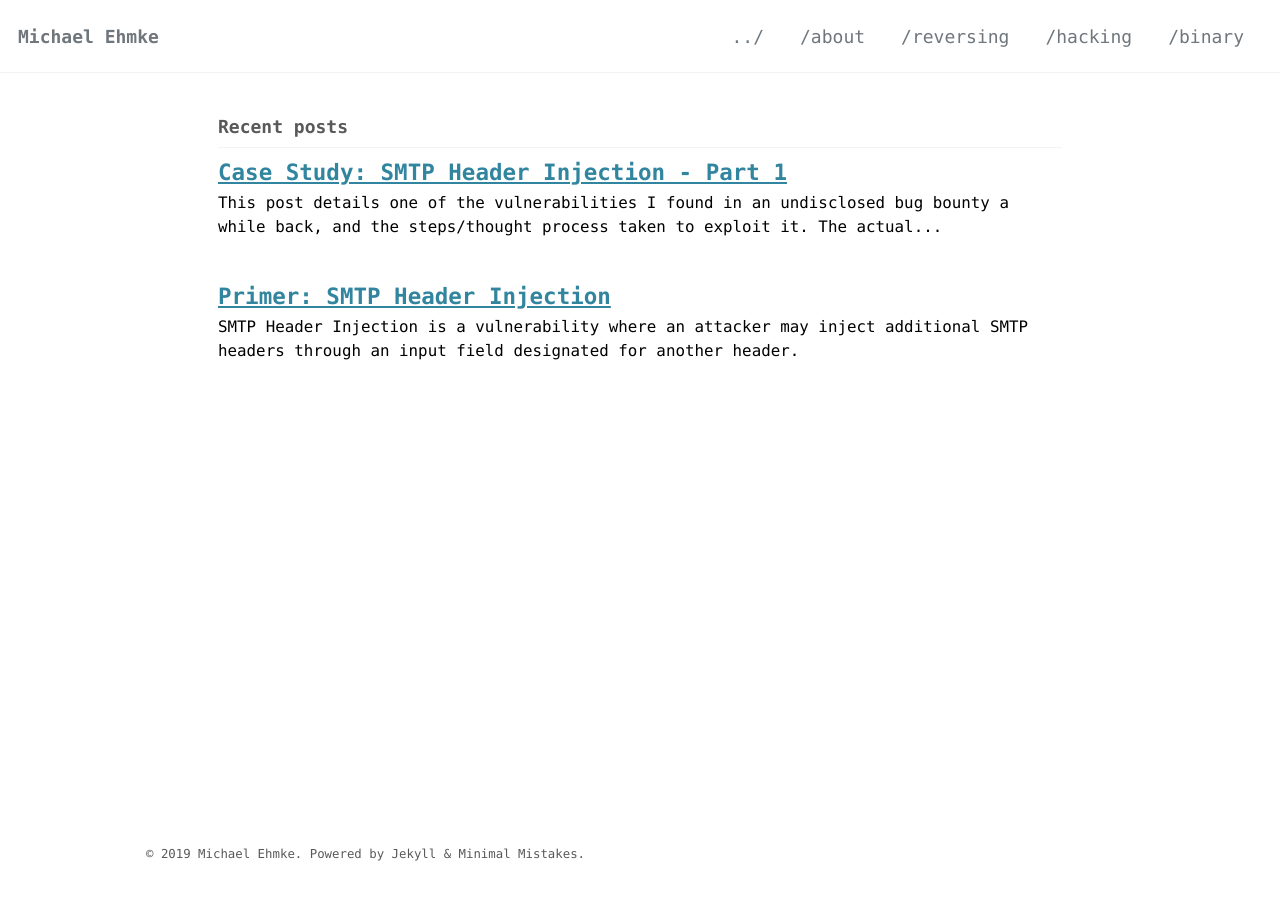
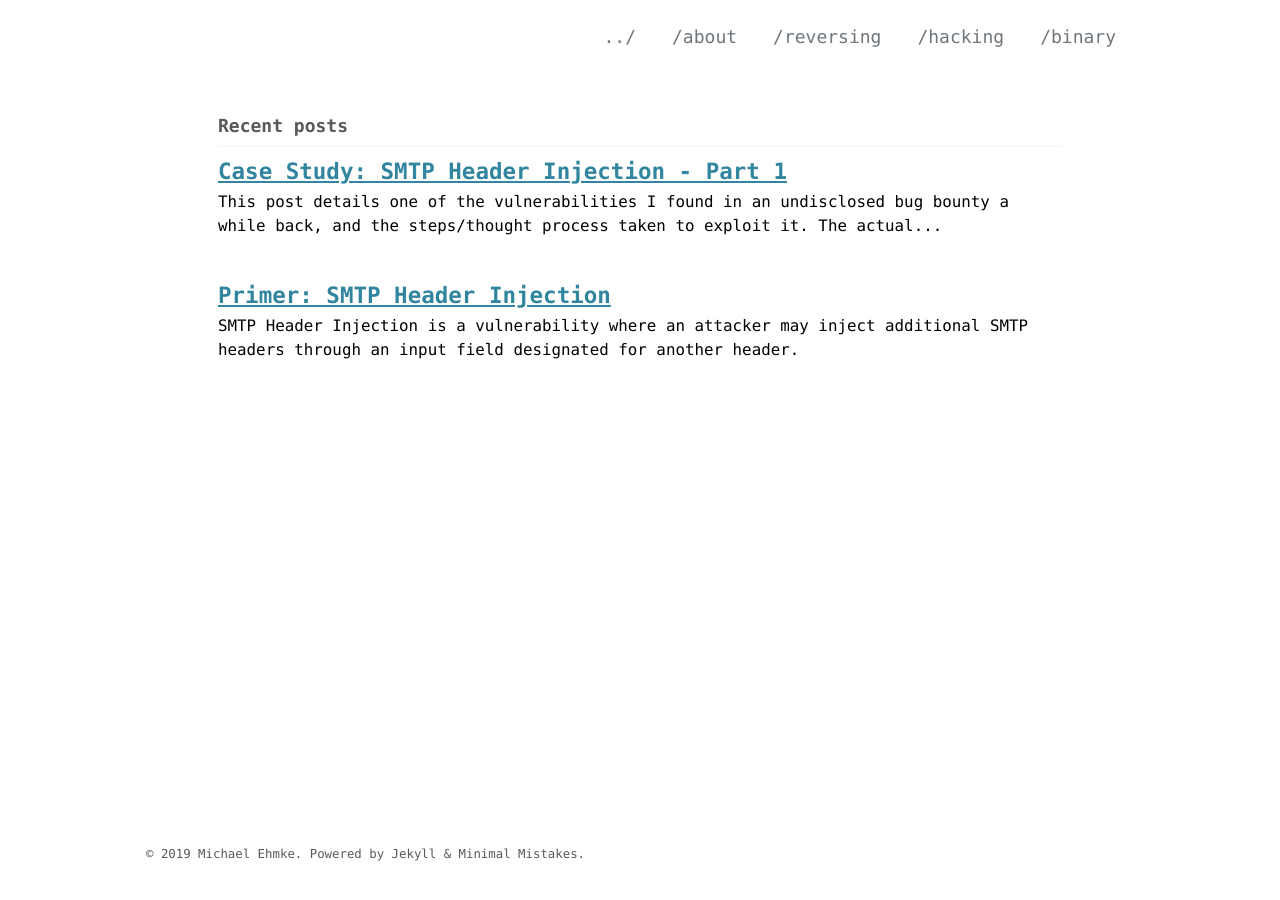
Before and after one commit to michaelehmke/michaelehmke.github.io, a Jekyll site: the page built from index.html, in a window 1280 px wide. Built offline with Jekyll 4.4.1, drawn with Linux system fonts in a browser that asks for light colours; cached includes are drawn as plain includes; nearby versions of some CDN libraries; the list of posts is cut into pages by our own code.

Commit message:
removed site title and styling from masthead

```diff
--- a/_includes/masthead.html
+++ b/_includes/masthead.html
@@ -11,10 +11,10 @@
         {% unless logo_path == empty %}
           <a class="site-logo" href="{{ '/' | relative_url }}"><img src="{{ logo_path | relative_url }}" alt=""></a>
         {% endunless %}
-        <a class="site-title" href="{{ '/' | relative_url }}">
+       <!--  <a class="site-title" href="{{ '/' | relative_url }}">
           {{ site.masthead_title | default: site.title }}
           {% if site.subtitle %}<span class="site-subtitle">{{ site.subtitle }}</span>{% endif %}
-        </a>
+        </a> -->
         <ul class="visible-links">
           {%- for link in site.data.navigation.main -%}
             {%- if link.url contains '://' -%}
--- a/_sass/minimal-mistakes/_masthead.scss
+++ b/_sass/minimal-mistakes/_masthead.scss
@@ -4,7 +4,7 @@
 
 .masthead {
   position: relative;
-  border-bottom: 1px solid $border-color;
+  // border-bottom: 1px solid $border-color;
   -webkit-animation: $intro-transition;
   animation: $intro-transition;
   -webkit-animation-delay: 0.15s;
@@ -26,7 +26,7 @@
     font-family: $sans-serif-narrow;
 
     @include breakpoint($x-large) {
-      max-width: $max-width;
+      max-width: $large;
     }
 
     nav {
```
